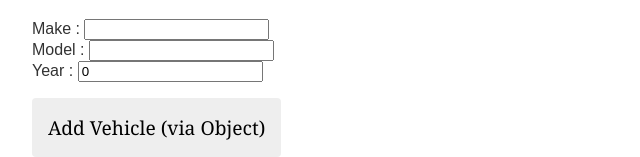
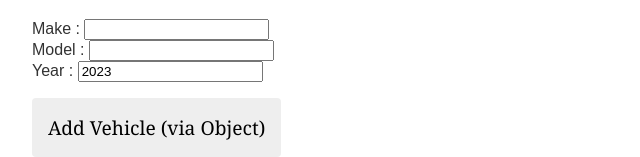
Before and after one commit to carpaltunnel/2023-spring-angular, an Angular app: page /vehicles in a window 1280 px wide. Shown: the part 468-625 px from the top of the page, without its empty margins (0-640 px from the left). Built offline with nearby package versions, Linux system fonts and the light colour scheme; no server answers.

Commit message:
auto full year

```diff
--- a/src/app/vehicles/vehicles.component.ts
+++ b/src/app/vehicles/vehicles.component.ts
@@ -15,7 +15,7 @@ export class VehiclesComponent {
     id: '',
     make: '',
     model: '',
-    year: 0,
+    year: new Date().getFullYear(),
   };
 
   constructor(private vehicleService: VehicleService) { }
```
